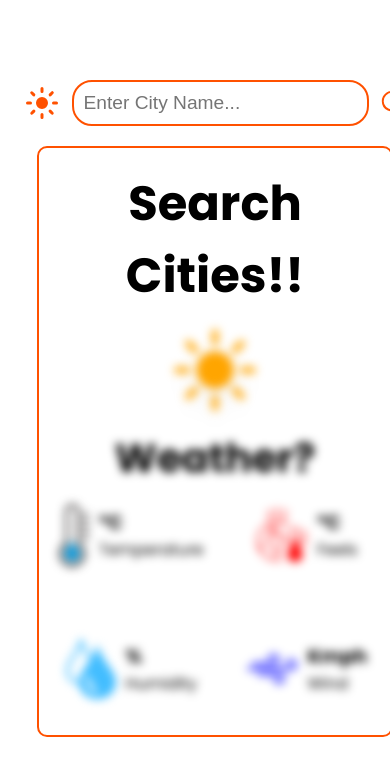
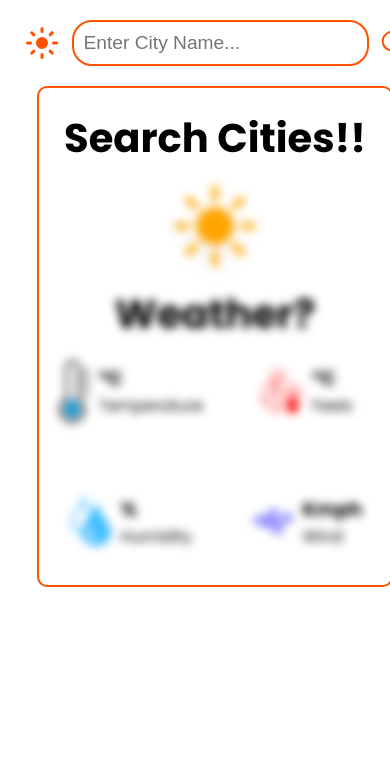
Before and after one commit to sgcodes7471/ReactTask-HackStack, a React (Create React App) app: page / in a window 390 px wide. Shown: the top 776 px of the page. Built offline with nearby package versions, Linux system fonts and the light colour scheme.

Commit message:
readme updated

```diff
--- a/src/App.js
+++ b/src/App.js
@@ -125,9 +125,9 @@ function App() {
     <Navbar/>
 
     <div style={{color:dark?'white':'black'}} className="flex inner-wrapper">
-    <div style={{fontWeight:'bold' , fontSize:'3rem' , textAlign:'center'}}>{weatherObj.name || 'Search Cities!!'}</div>
+    <div style={{fontWeight:'bold' , fontSize:'2.5rem' , textAlign:'center'}}>{weatherObj.name || 'Search Cities!!'}</div>
     <div className="type-wrapper flex" style={{flexDirection:'column' , filter:(!weatherObj.name)?'blur(5px)':'none'}}>
-    <img src={icon} alt="" style={{width:'200px' , margin:'-5vh'}}/>
+    <img src={icon} alt="" className="main-icon" style={{width:'200px' , margin:'-5vh'}}/>
     <div style={{fontSize:'2.5rem' , fontWeight:'bold' , textAlign:"center"}}>{weatherObj.weather || "Weather?"}</div>
     </div>
     <InfoSection/>
--- a/src/Components/infoSection.js
+++ b/src/Components/infoSection.js
@@ -23,7 +23,7 @@ const InfoSection = ()=>{
             {"src":Wind , "field":'Wind' , "value":weatherObj.Wind , "unit":"Kmph"}].map((item , index)=>{
                     return(
                         <p className="flex" key={index}>
-                        <img style={{width:'50px'}} src={item.src}/>
+                        <img style={{width:'40px'}} src={item.src}/>
                         <div  style={{paddingLeft:'10px'}}><span>{item.value} {item.unit}  </span><br/>{item.field}</div>
                         </p>
                     )
--- a/src/index.css
+++ b/src/index.css
@@ -7,7 +7,7 @@ body {
     font-family: "Poppins", sans-serif;
   -webkit-font-smoothing: antialiased;
   -moz-osx-font-smoothing: grayscale;
-  /* overflow-x: hidden; */
+  overflow-x: hidden;
 }
 
 code {
@@ -15,7 +15,7 @@ code {
     monospace;
 }
 .outer-wrapper{
-  flex-direction:column;width:100vw ; padding:20px; justify-content: flex-start ;
+  flex-direction:column;width:100vw; height: 100vh; padding:20px; justify-content: flex-start ;
 }
 .inner-wrapper{
  flex-direction:column ; margin:20px 40px ; padding:20px ; border:2px solid rgb(255, 81, 0) ; border-radius:10px;
@@ -54,7 +54,6 @@ input{
   }
   .outer-wrapper{
     justify-content: flex-start;
-    padding-top: 80px;
     margin: 0px;
   }
   .details-wrapper{
@@ -62,8 +61,11 @@ input{
   }
 }
 @media screen and (max-width:400px) {
-  .inner-wrapper{
+  .outer-wrapper{
     height: 100%;
+  }
+  .main-icon{
+    width: 100px;
   }
 }
 span{font-size: 1.2rem; font-weight: bold;}
```
Also changed, not shown: 1 other file (tests, documents, lock files or other folders).
